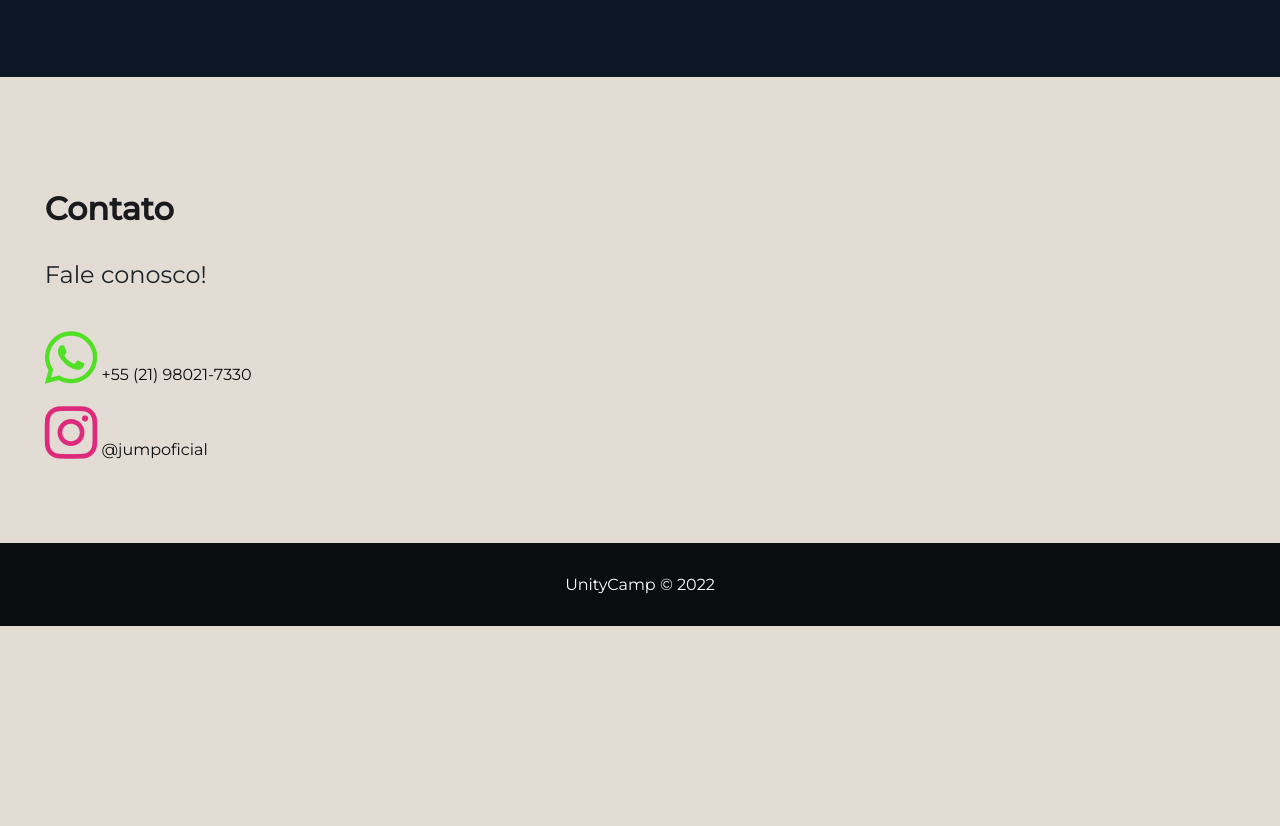
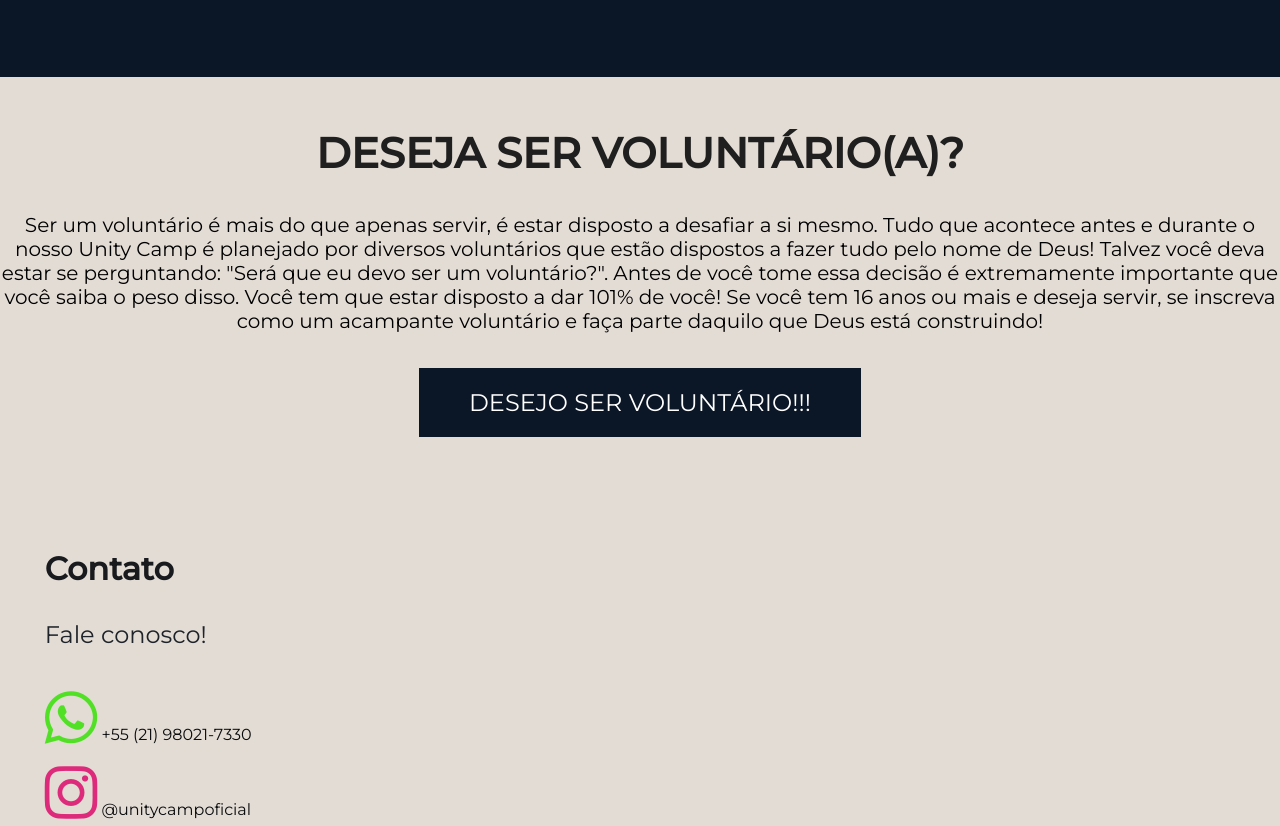
Before and after one commit to UnityCampp/unitycamp, a plain HTML site: page index.html in a window 1280 px wide. Shown: the part 3980-4806 px from the top of the page. Before the commit the page ends 4606 px from the top, so only its background shows below. Drawn offline with Linux system fonts and the light colour scheme.

Commit message:
Trocando local e links de inscrição

```diff
--- a/index.html
+++ b/index.html
@@ -28,12 +28,15 @@
                         Quem Somos?
                     </h1>
                     <p>
-                        &nbsp;&nbsp;&nbsp;&nbsp; Já pensou em passar 5 dias longe de qualquer preocupação, se divertindo mais do que nunca,
+                        &nbsp;&nbsp;&nbsp;&nbsp; Já pensou em passar 5 dias longe de qualquer preocupação, se divertindo
+                        mais do que nunca,
                         conhecendo novas pessoas e se conectando com o maior amor do mundo?
-                        <br> &nbsp;&nbsp;&nbsp;&nbsp; Esse é o Unity Camp, um acampamento de férias cristão para adolescentes de 11 a 18 anos. Feito
+                        <br> &nbsp;&nbsp;&nbsp;&nbsp; Esse é o Unity Camp, um acampamento de férias cristão para
+                        adolescentes de 11 a 18 anos. Feito
                         por jovens salvos e transformados pelo amor de Jesus, o Unity Camp busca apresentar esse amor
                         para os adolescentes de maneira contextualizada e inovadora.
-                        <br> &nbsp;&nbsp;&nbsp;&nbsp; Não fique de fora, faça agora a sua inscrição e prepare seu coração para os melhores dias da sua
+                        <br> &nbsp;&nbsp;&nbsp;&nbsp; Não fique de fora, faça agora a sua inscrição e prepare seu
+                        coração para os melhores dias da sua
                         vida!
                     </p>
                 </div>
@@ -58,7 +61,7 @@
                     <h2>
                         Venha fazer parte <br> com a gente!
                     </h2>
-                    <a href="https://docs.google.com/forms/d/e/1FAIpQLSfLYGnpSQgFgYAVitUJ-GHQqydX5Nbh0FrsE26CmBX3iMbDkg/viewform"
+                    <a href="https://forms.gle/uDviyo8tixm54vKF7"
                         class="button" target="_blank">Se inscreva <br> aqui!</a>
                 </div>
             </div>
@@ -146,10 +149,24 @@
         <h2>Local</h2>
         <div>
             <iframe
-                src="https://www.google.com/maps/embed?pb=!1m14!1m8!1m3!1d14700.762787503309!2d-43.1028619!3d-22.9063361!3m2!1i1024!2i768!4f13.1!3m3!1m2!1s0x0%3A0x858aa63b62ab7bc2!2sIgreja%20Plena%20de%20Icara%C3%AD%20-%20Plano%20para%20Evangeliza%C3%A7%C3%A3o%20das%20Na%C3%A7%C3%B5es!5e0!3m2!1spt-BR!2sbr!4v1670506897324!5m2!1spt-BR!2sbr"
+                src="https://www.google.com/maps/embed?pb=!1m14!1m8!1m3!1d14733.212630795912!2d-42.7512957!3d-22.6051518!3m2!1i1024!2i768!4f13.1!3m3!1m2!1s0x0%3A0x386b45350cd7d9c3!2sRecanto%20de%20Papucaia!5e0!3m2!1spt-BR!2sbr!4v1672253409109!5m2!1spt-BR!2sbr"
                 width="600" height="450" style="border:0;" allowfullscreen="" loading="lazy"
-                referrerpolicy="no-referrer-when-downgrade"></iframe>
+                referrerpolicy="no-referrer-when-downgrade">
+            </iframe>
         </div>
+    </article>
+
+    <article class="voluntario">
+        <h1>Deseja ser voluntário(a)?</h1>
+        <p>
+            Ser um voluntário é mais do que apenas servir, é estar disposto a desafiar a si mesmo. Tudo que acontece
+            antes e durante o nosso Unity Camp é planejado por diversos voluntários que estão dispostos a fazer tudo
+            pelo nome de Deus! Talvez você deva estar se perguntando: "Será que eu devo ser um voluntário?". Antes de
+            você tome essa decisão é extremamente importante que você saiba o peso disso. Você tem que estar disposto a
+            dar 101% de você! Se você tem 16 anos ou mais e deseja servir, se inscreva como um acampante voluntário e
+            faça parte daquilo que Deus está construindo!
+        </p>
+        <a href="https://forms.gle/g7JxEbhqns77tLN97" target="_blank">Desejo ser voluntário!!!</a>
     </article>
 
     <article class="contato">
@@ -160,9 +177,9 @@
                         class="fa-brands fa-whatsapp"></i></a> <a
                     href="https://wa.me/5521980217330?text=Ol%C3%A1,%20gostaria%20de%20falar%20sobre%20o%20UnityCamp%20">+55
                     (21) 98021-7330</a> </li>
-            <li><a href="https://instagram.com/jumpoficial?igshid=Zjc2ZTc4Nzk="><i
+            <li><a href="https://www.instagram.com/p/CmhBY6_LWeq/?igshid=ZDhmZGIxNmQ="><i
                         class="fa-brands fa-instagram"></i></a> <a
-                    href="https://instagram.com/jumpoficial?igshid=Zjc2ZTc4Nzk=">@jumpoficial</a></li>
+                    href="https://www.instagram.com/p/CmhBY6_LWeq/?igshid=ZDhmZGIxNmQ=">@unitycampoficial</a></li>
         </ul>
     </article>
 
--- a/style.css
+++ b/style.css
@@ -153,6 +153,38 @@ body{
 .localizacao iframe{
     width: 1000px;
     height: 300px;
+}
+
+.voluntario{
+    width: 100%;
+    text-align: center;
+    margin-top: 50px;
+}
+
+.voluntario h1{
+    font-size: 42px;
+    text-transform: uppercase;
+    color: #1f1f1f;
+}
+
+.voluntario p{
+    font-size: 20px;
+}
+
+.voluntario a{
+    display: inline-block;
+    text-decoration: none;
+    padding: 20px 50px;
+    background-color: #0B1726;
+    color: #fff;
+    font-size: 24px;
+    text-transform: uppercase;
+    margin-top: 15px;
+    transition: .5s;
+}
+
+.voluntario a:hover{
+    background-color: #122131;
 }
 
 .contato{
```
